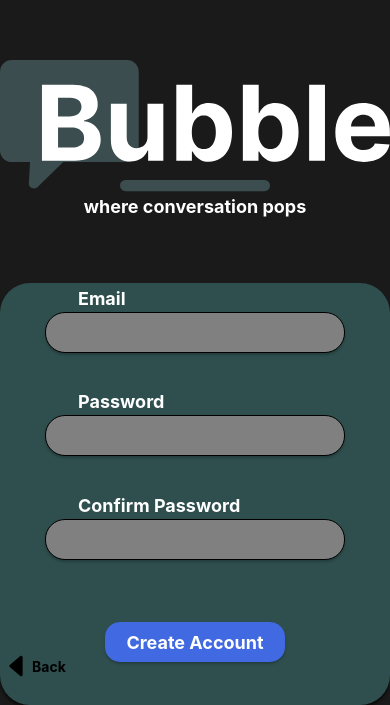
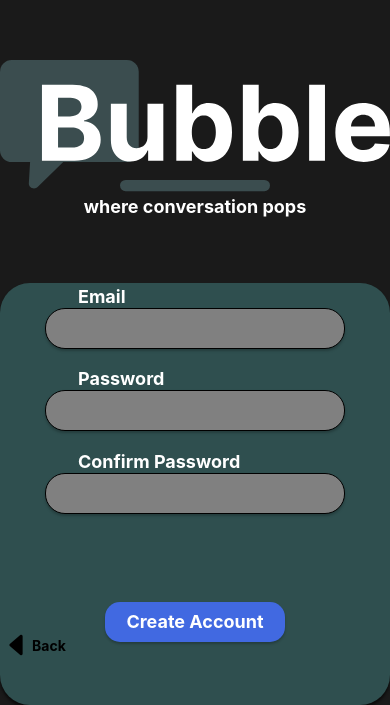
Before and after one commit to cse442-at-ub/project-group-byte-bandits, a React Native app in the folder app/: screen /EmailRegister in a window 390 px wide. Shown: the part 139-844 px from the top of the page. Built offline with nearby package versions, Linux system fonts and the light colour scheme.

Commit message:
added response error messages when registering account

```diff
--- a/app/src/screens/Onboarding/Onboarding/emailRegister.js
+++ b/app/src/screens/Onboarding/Onboarding/emailRegister.js
@@ -26,10 +26,6 @@ const EmailRegister = ({ navigation }) => {
 
   const send_email_signup_request = async () => {
     try {
-      console.log("EMAIL", email);
-      console.log("PASSWORD", password);
-      console.log("CONFIRMPASSWORD", confirmPassword);
-
       const data = qs.stringify({
         user_email: email,
         user_password: password,
@@ -46,10 +42,11 @@ const EmailRegister = ({ navigation }) => {
         }
       );
 
-      console.log("GOOD:", response.data);
+      console.log("Reponse: ", response.data);
       navigation.navigate("HomePageSocial");
     } catch (error) {
-      console.log("BAD: \n", error.response.data);
+      console.log("Error: ", error.response.data.error);
+      setErrorMessage(error.response.data.error);
     }
   };
 
@@ -88,7 +85,7 @@ const EmailRegister = ({ navigation }) => {
               display: "flex",
               flexDirection: "row",
               width: "100%",
-              height: "25%",
+              height: "20%",
               justifyContent: "space-between",
             }}
           >
@@ -150,7 +147,7 @@ const EmailRegister = ({ navigation }) => {
               display: "flex",
               flexDirection: "row",
               width: "100%",
-              height: "25%",
+              height: "20%",
               alignItems: "flex-start",
             }}
           >
@@ -211,7 +208,7 @@ const EmailRegister = ({ navigation }) => {
               display: "flex",
               flexDirection: "row",
               width: "100%",
-              height: "25%",
+              height: "20%",
               alignItems: "flex-start",
             }}
           >
@@ -265,6 +262,26 @@ const EmailRegister = ({ navigation }) => {
                 />
               </View>
             </View>
+          </View>
+
+          {/* ERROR MESSAGE DISPLAY */}
+          <View
+            style={{
+              height: "10%",
+              width: "100%",
+              justifyContent: "justify-center",
+              alignItems: "center",
+            }}
+          >
+            <Text
+              style={{
+                fontWeight: "bold",
+                fontSize: 12,
+                color: "red",
+              }}
+            >
+              {errorMessage}
+            </Text>
           </View>
 
           <View style={styles.logInDiv}>
```
